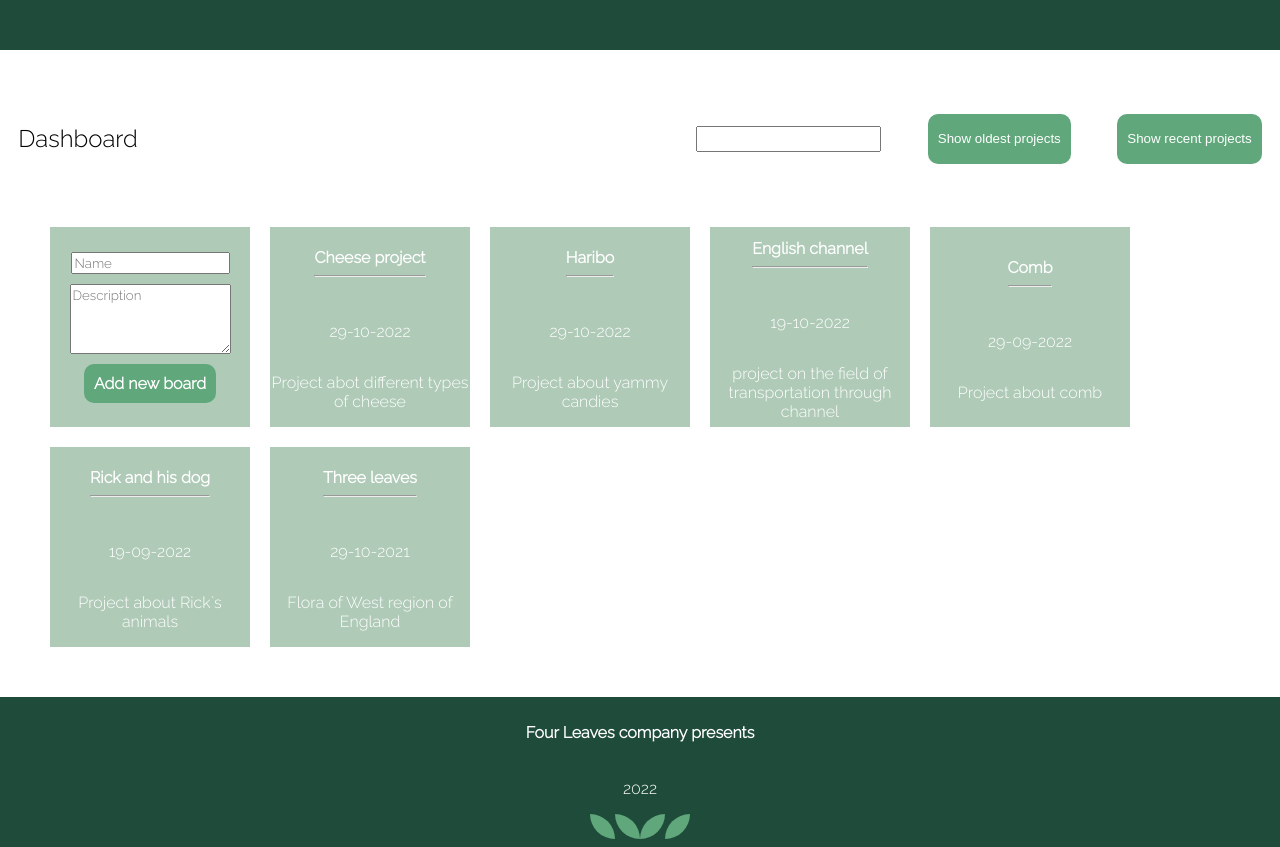
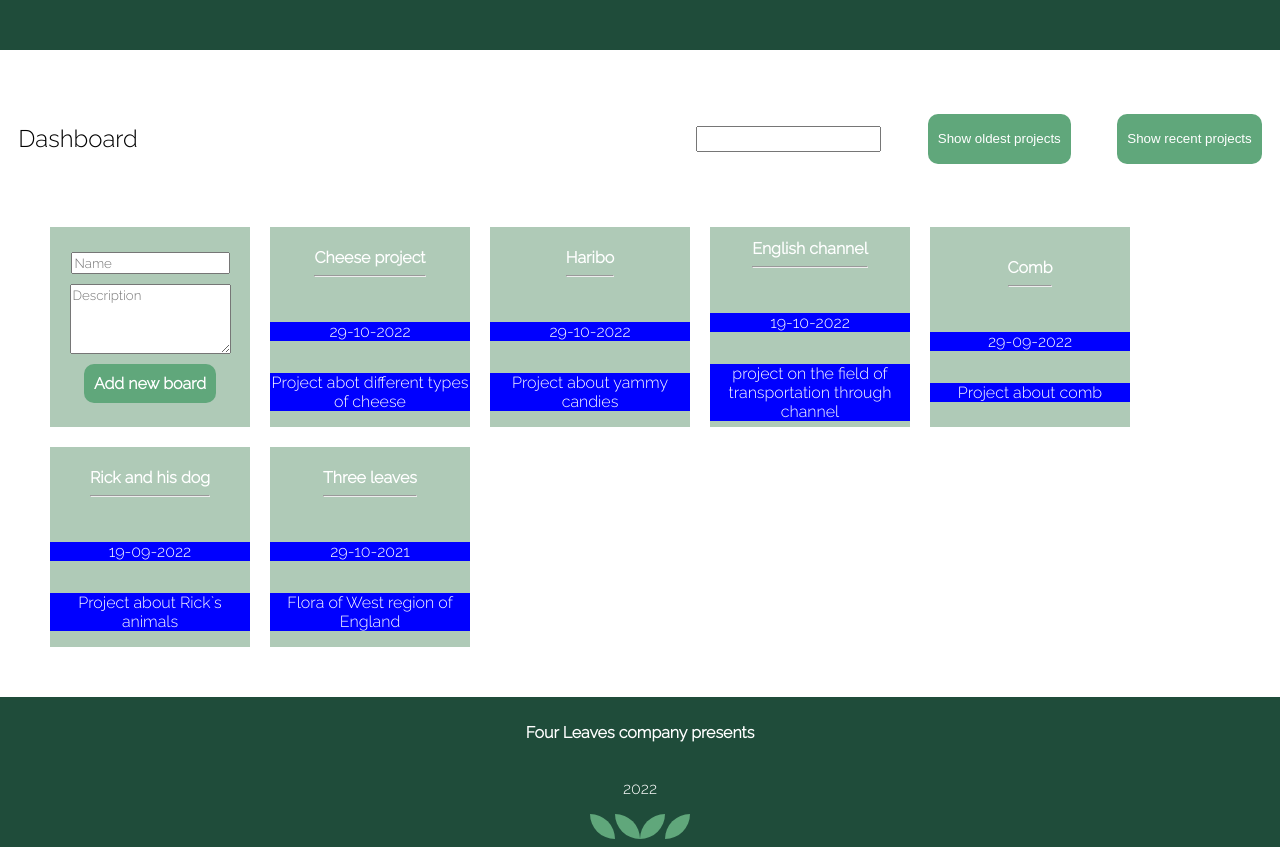
Before and after one commit to troyanovskaya/angular-project-epam, an Angular app in the folder dashboard/: page / in a window 1280 px wide. Built offline with nearby package versions, Linux system fonts and the light colour scheme.

Commit message:
fix: add word wrap
In case user entered a long word it was getting out of bounds, now use word break, bug fixed

```diff
--- a/dashboard/src/app/line-of-boards/line-of-boards.component.css
+++ b/dashboard/src/app/line-of-boards/line-of-boards.component.css
@@ -43,5 +43,7 @@ hr{
 }
 
 .board p{
+  word-wrap: break-word;
+  background-color: blue;
   width:100%;
 }
```
